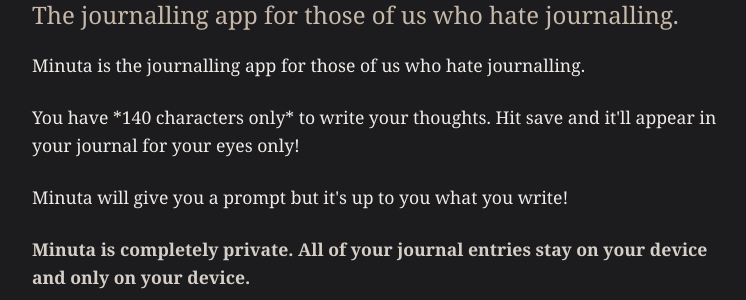
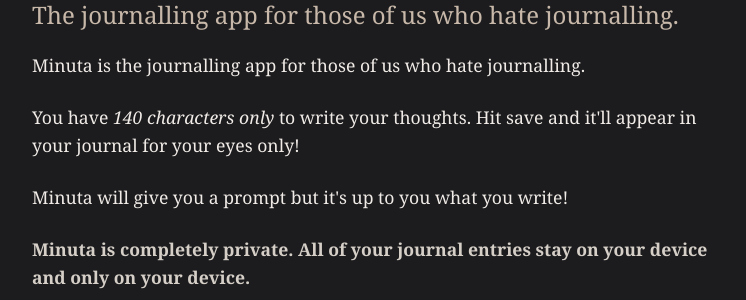
Before and after one commit to GeorgeMarkham/georgemarkham.github.io, a Jekyll site: the page built from minuta.html, in a window 1280 px wide. Shown: the part 184-484 px from the top of the page, without its empty margins (16-762 px from the left). Built offline with Jekyll 4.4.1, drawn with Linux system fonts in a browser that asks for light colours.

```diff
--- a/minuta.html
+++ b/minuta.html
@@ -10,7 +10,7 @@ title: Minuta - The 140 Character Journal
     <div class="post-content">
         <p>Minuta is the journalling app for those of us who hate journalling.</p>
 
-        <p>You have *140 characters only* to write your thoughts. Hit save and it'll appear in your journal for your eyes only!</p>
+        <p>You have <i>140 characters only</i> to write your thoughts. Hit save and it'll appear in your journal for your eyes only!</p>
 
         <p>Minuta will give you a prompt but it's up to you what you write!</p>
 
```
